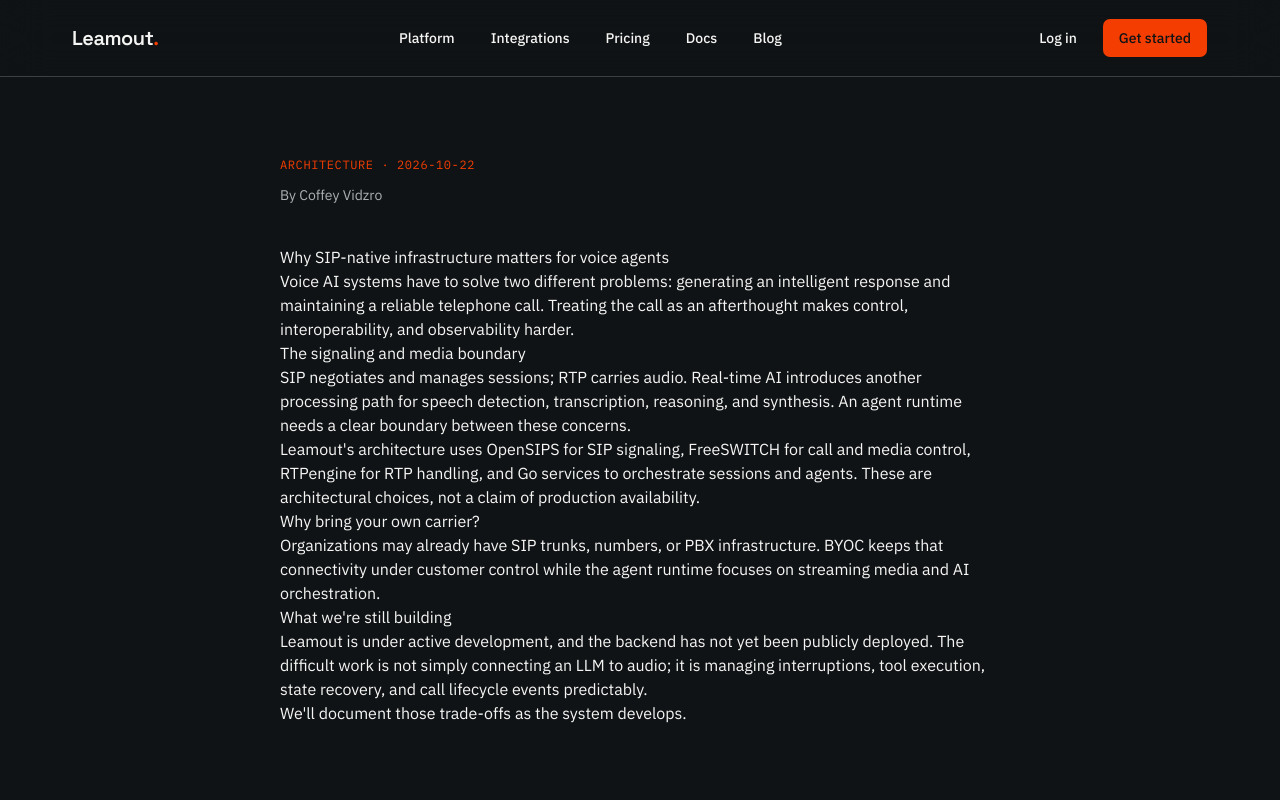
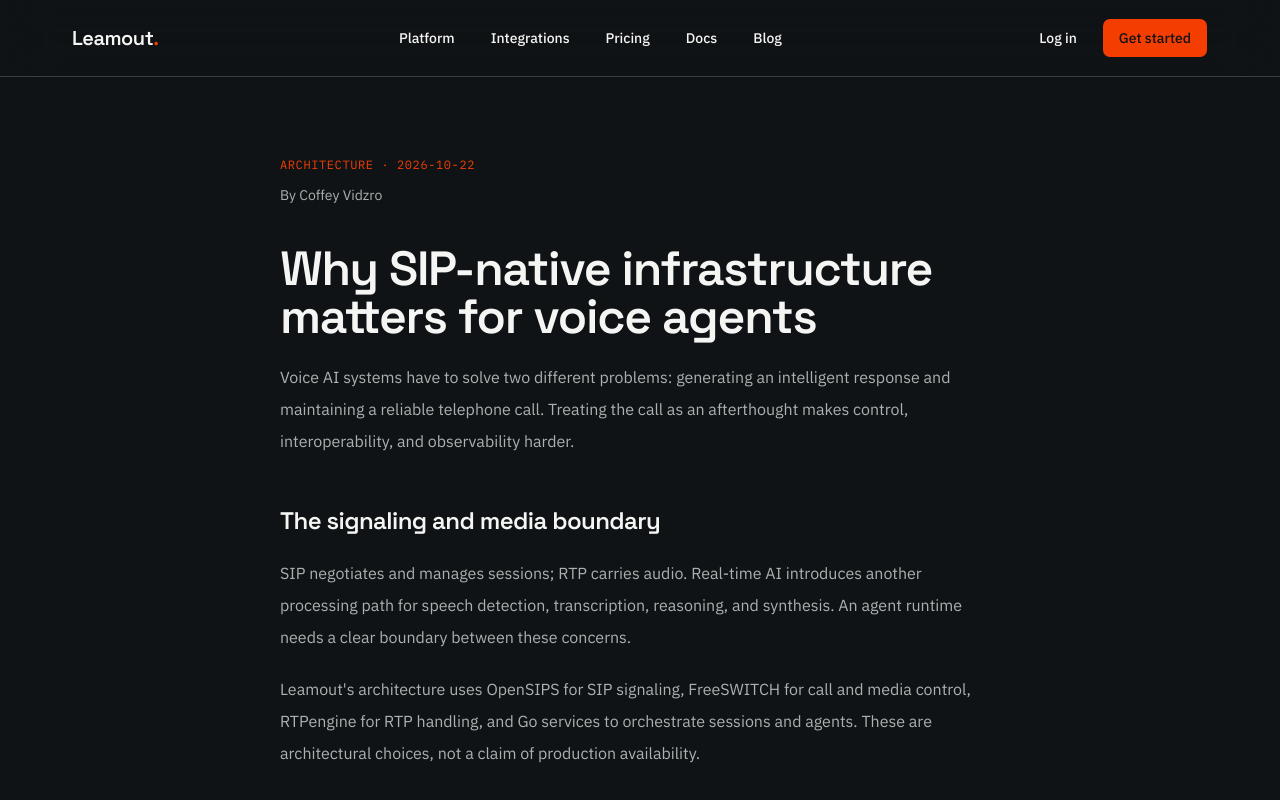
Before and after one commit to leamout/leamout, a Next.js app in the folder clients/apps/web/: page /blog/why-sip-native-voice-agents in a window 1280 px wide. Shown: the top 800 px of the page. Built offline with nearby package versions, Linux system fonts and the light colour scheme.

Commit message:
style(web): add readable branded MDX typography components

```diff
--- a/clients/apps/web/mdx-components.tsx
+++ b/clients/apps/web/mdx-components.tsx
@@ -2,6 +2,57 @@
 
 export function useMDXComponents(components: MDXComponents): MDXComponents {
   return {
+    h1: (props) => (
+      <h1
+        {...props}
+        className="font-heading text-4xl font-semibold tracking-tight text-foreground sm:text-5xl"
+      />
+    ),
+    h2: (props) => (
+      <h2
+        {...props}
+        className="mt-12 mb-5 font-heading text-2xl font-semibold tracking-tight text-foreground"
+      />
+    ),
+    h3: (props) => (
+      <h3
+        {...props}
+        className="mt-8 mb-3 font-heading text-xl font-semibold text-foreground"
+      />
+    ),
+    p: (props) => (
+      <p
+        {...props}
+        className="my-5 leading-8 text-muted-foreground"
+      />
+    ),
+    a: (props) => (
+      <a
+        {...props}
+        className="text-brand-orange underline underline-offset-4 hover:no-underline"
+      />
+    ),
+    ul: (props) => <ul {...props} className="my-5 list-disc space-y-2 pl-6" />,
+    ol: (props) => <ol {...props} className="my-5 list-decimal space-y-2 pl-6" />,
+    li: (props) => <li {...props} className="leading-7 text-muted-foreground" />,
+    blockquote: (props) => (
+      <blockquote
+        {...props}
+        className="my-8 border-l-2 border-brand-orange pl-5 text-muted-foreground"
+      />
+    ),
+    pre: (props) => (
+      <pre
+        {...props}
+        className="my-6 overflow-x-auto rounded-lg border border-border bg-card p-5 font-mono text-sm leading-7 [&_code]:bg-transparent [&_code]:p-0"
+      />
+    ),
+    code: (props) => (
+      <code
+        {...props}
+        className="rounded bg-card px-1.5 py-0.5 font-mono text-sm text-foreground"
+      />
+    ),
     ...components,
   };
 }
```
